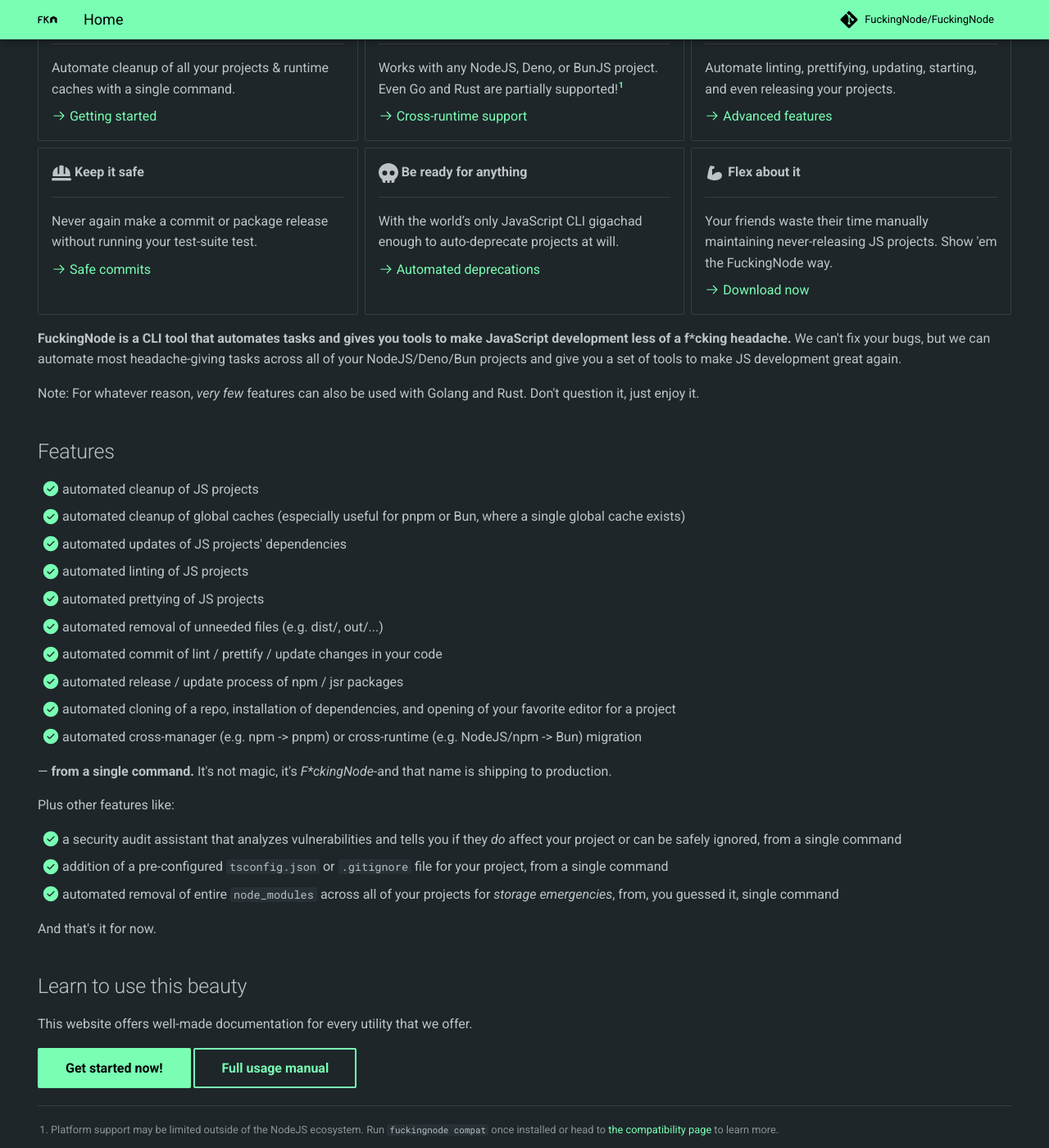
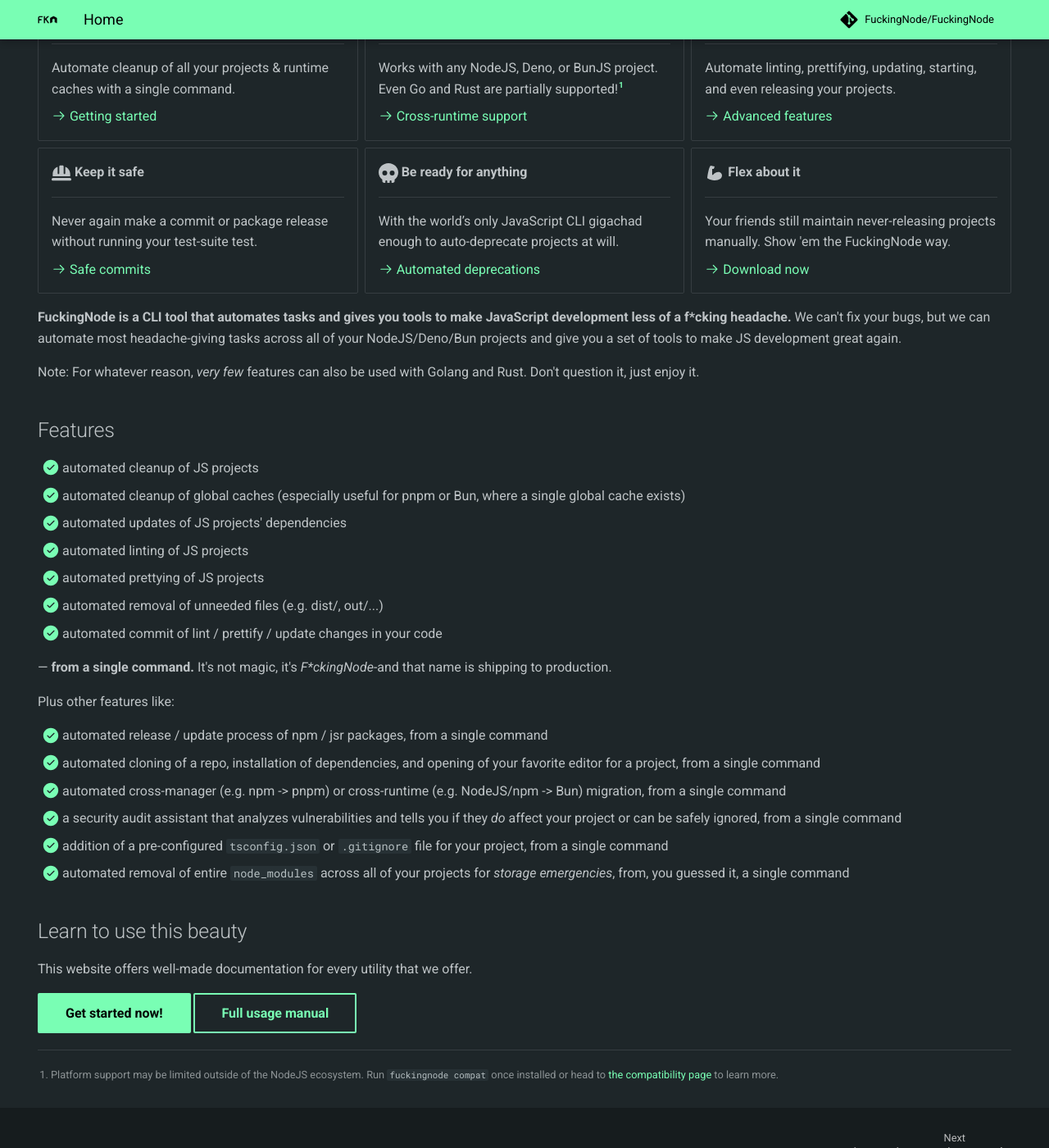
Before and after one commit to FuckingNode/fuckingnode.github.io, an MkDocs documentation site: the page built from docs/index.md, in a window 1280 px wide and 1400 px high, scrolled down 276 px. Shown: the whole window at 82% size. Built offline with MkDocs 1.6.1 and Material for MkDocs 9.7.7, drawn with Linux system fonts in a browser that asks for light colours; comment, search, counter and statistics services are not loaded.

Commit message:
Improve writing

```diff
--- a/docs/index.md
+++ b/docs/index.md
@@ -56,7 +56,7 @@
 
     ---
 
-    Your friends waste their time manually maintaining never-releasing JS projects. Show 'em the FuckingNode way.
+    Your friends still maintain never-releasing projects manually. Show 'em the FuckingNode way.
 
     [:octicons-arrow-right-24: Download now](https://github.com/FuckingNode/FuckingNode/releases/latest)
 
@@ -75,19 +75,17 @@
 - [x] automated prettying of JS projects
 - [x] automated removal of unneeded files (e.g. dist/, out/...)
 - [x] automated commit of lint / prettify / update changes in your code
-- [x] automated release / update process of npm / jsr packages
-- [x] automated cloning of a repo, installation of dependencies, and opening of your favorite editor for a project
-- [x] automated cross-manager (e.g. npm -> pnpm) or cross-runtime (e.g. NodeJS/npm -> Bun) migration
 
 — **from a single command.** It's not magic, it's _F\*ckingNode_-and that name is shipping to production.
 
 Plus other features like:
 
+- [x] automated release / update process of npm / jsr packages, from a single command
+- [x] automated cloning of a repo, installation of dependencies, and opening of your favorite editor for a project, from a single command
+- [x] automated cross-manager (e.g. npm -> pnpm) or cross-runtime (e.g. NodeJS/npm -> Bun) migration, from a single command
 - [x] a security audit assistant that analyzes vulnerabilities and tells you if they _do_ affect your project or can be safely ignored, from a single command
 - [x] addition of a pre-configured `tsconfig.json` or `.gitignore` file for your project, from a single command
-- [x] automated removal of entire `node_modules` across all of your projects for _storage emergencies_, from, you guessed it, single command
-
-And that's it for now.
+- [x] automated removal of entire `node_modules` across all of your projects for _storage emergencies_, from, you guessed it, a single command
 
 ## Learn to use this beauty
 
```
